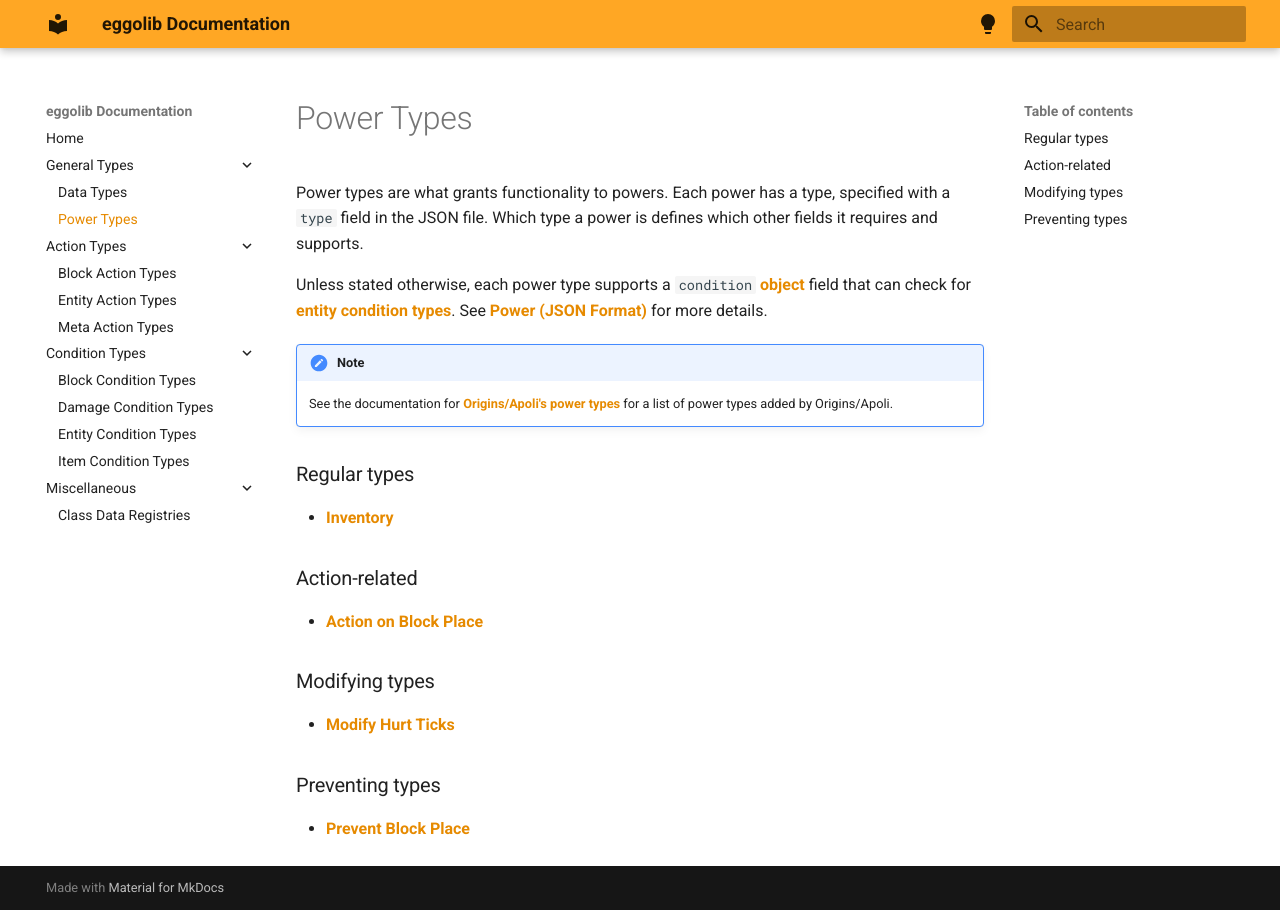
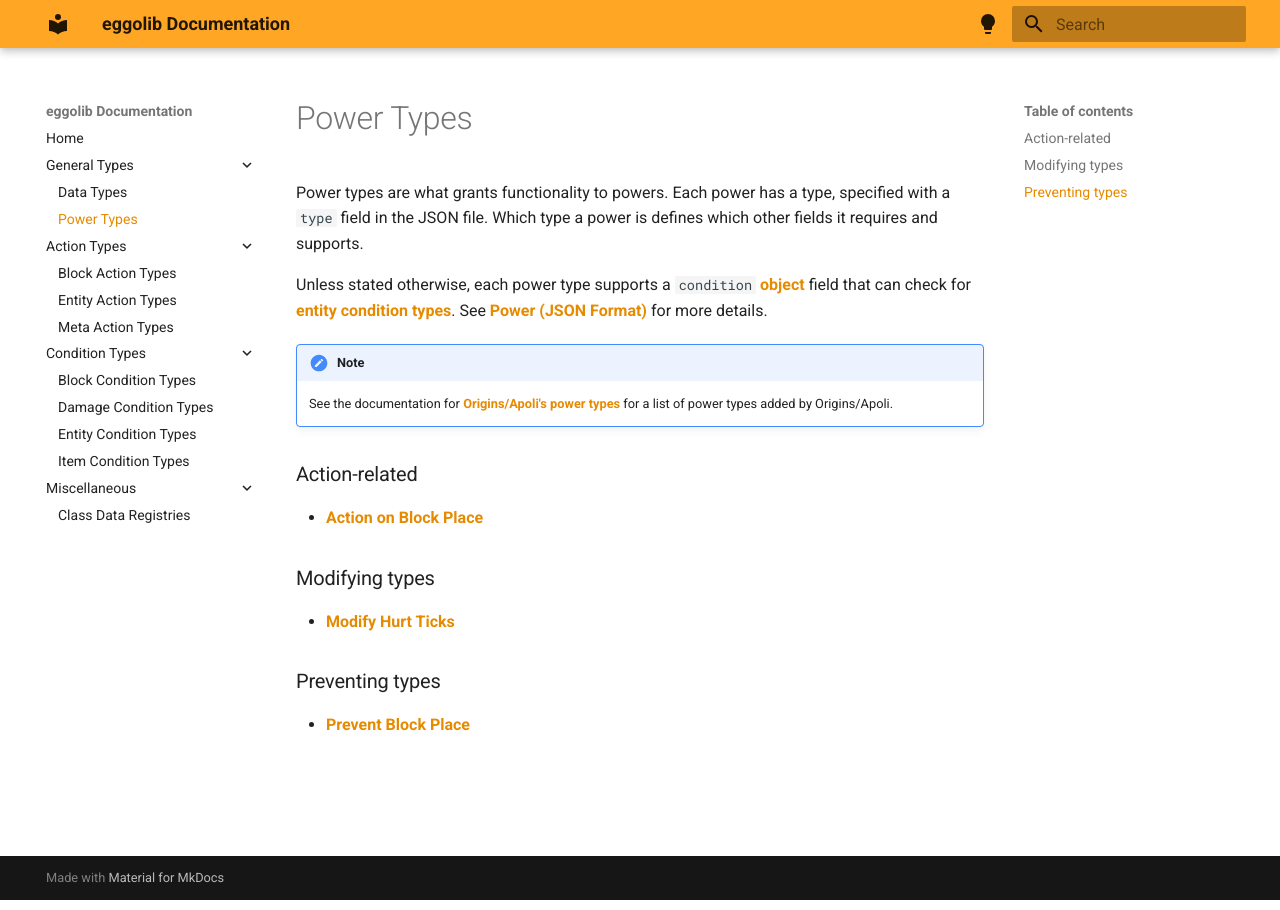
Before and after one commit to eggolib/eggolib.github.io, an MkDocs documentation site: the page built from docs/types/power_types.md, in a window 1280 px wide. Built offline with MkDocs 1.6.1 and Material for MkDocs 9.7.7, drawn with Linux system fonts in a browser that asks for light colours; the version menu is left out.

Commit message:
Update `power_types.md` (Types)
Removed the ref. link for the now-removed `inventory` power type

```diff
--- a/docs/types/power_types.md
+++ b/docs/types/power_types.md
@@ -14,11 +14,6 @@ Unless stated otherwise, each power type supports a `condition` **[object]** fie
 !!! note
 
     See the documentation for **[Origins/Apoli's power types]** for a list of power types added by Origins/Apoli.
-
-
-### Regular types
-
-* [**Inventory**](power_types/inventory.md)
 
 
 ### Action-related
```
